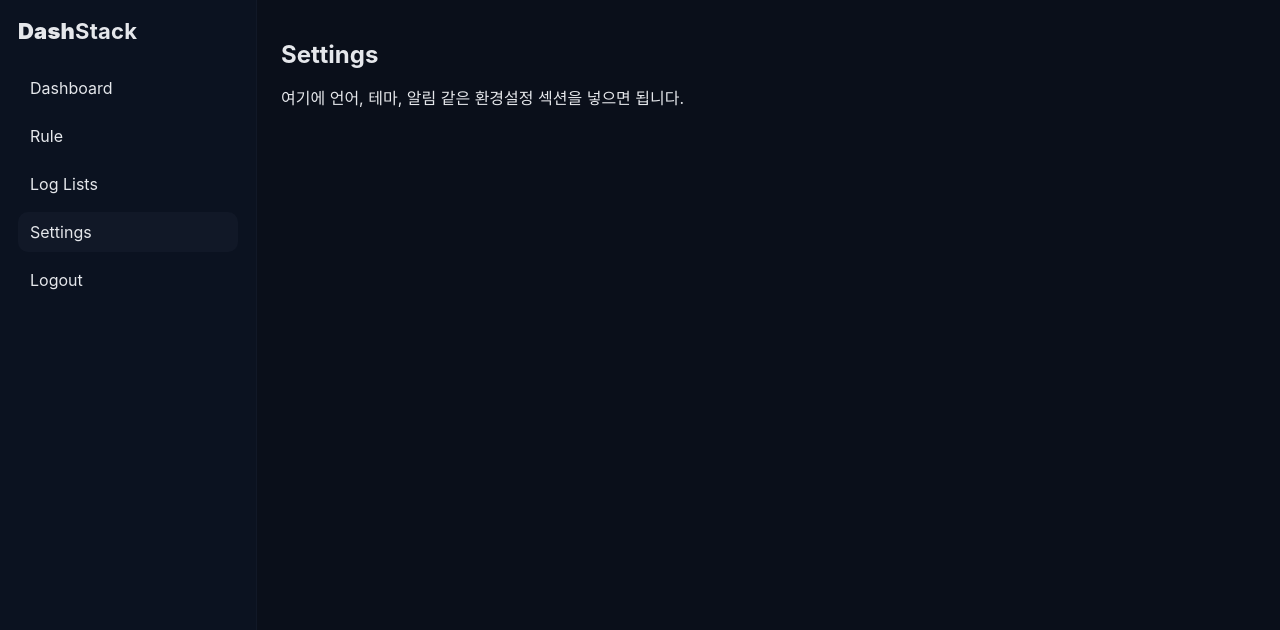
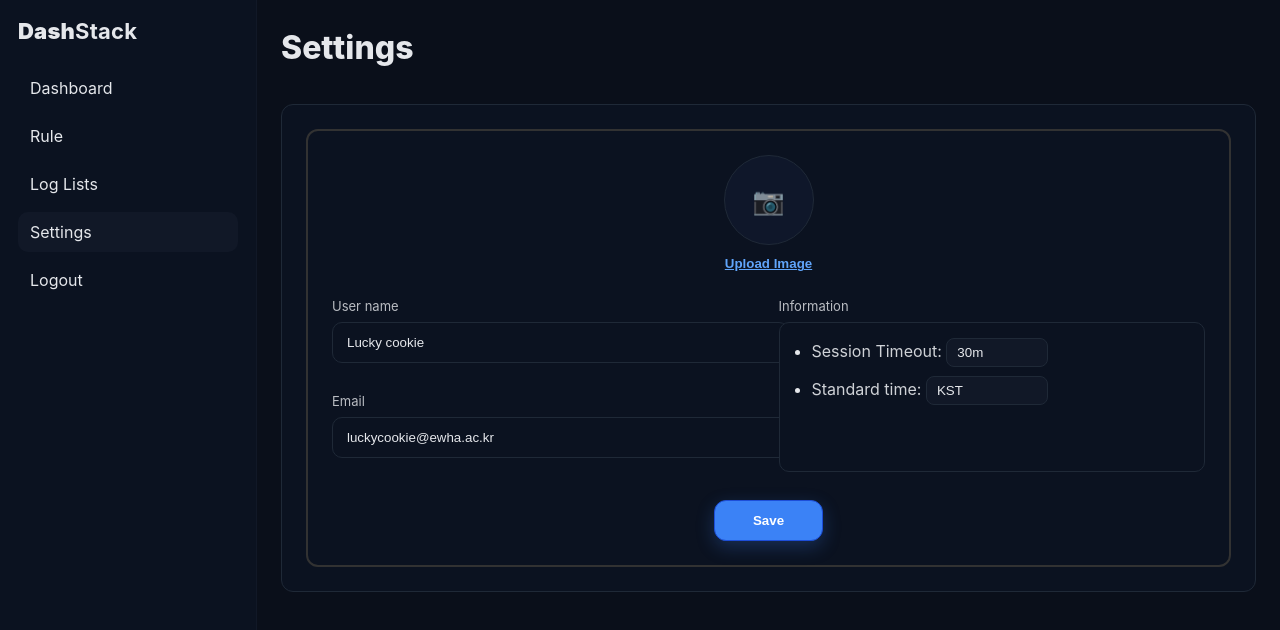
Before and after one commit to lucky-cookie-waf/elk-llm, a React (Create React App) app in the folder Client/: page /settings in a window 1280 px wide. Shown: the top 630 px of the page. Built offline with nearby package versions, Linux system fonts and the light colour scheme.

Commit message:
단일로그, 설정페이지 수정

```diff
--- a/Client/src/App.tsx
+++ b/Client/src/App.tsx
@@ -5,6 +5,7 @@ import RulePage from "./pages/RulePage";
 import LogListPage from "./pages/LogListPage";
 import SettingsPage from "./pages/SettingPage";
 import LogoutPage from "./pages/LogoutPage";
+import RawLogPage from "./pages/RawLogPage"; // ⬅️ 추가
 
 const App: React.FC = () => {
   const linkStyle: React.CSSProperties = {
@@ -69,6 +70,7 @@ const App: React.FC = () => {
             <Route path="/loglists" element={<LogListPage />} />
             <Route path="/settings" element={<SettingsPage />} />
             <Route path="/logout" element={<LogoutPage />} />
+            <Route path="/rawlog/:sessionId" element={<RawLogPage />} /> {/* ⬅️ 추가 */}
           </Routes>
         </main>
       </div>
--- a/Client/src/pages/LogListPage.tsx
+++ b/Client/src/pages/LogListPage.tsx
@@ -1,4 +1,5 @@
 import React, { useEffect, useMemo, useRef, useState } from "react";
+import { Link } from "react-router-dom";
 
 /* ========== time helpers (non-ISO도 안전하게 파싱) ========== */
 const pad2 = (n: number) => String(n).padStart(2, "0");
@@ -587,9 +588,22 @@ export default function LogListPage() {
               <div>
                 <Badge type={row.detection} />
               </div>
-              <div style={{ whiteSpace: "nowrap", overflow: "hidden", textOverflow: "ellipsis" }}>
+
+              {/* session_id를 RawLog로 이동하는 링크로 변경 */}
+              <Link
+                to={`/rawlog/${encodeURIComponent(row.session_id)}`}
+                style={{
+                  whiteSpace: "nowrap",
+                  overflow: "hidden",
+                  textOverflow: "ellipsis",
+                  color: "#3b82f6",
+                  textDecoration: "underline",
+                  cursor: "pointer",
+                }}
+              >
                 {row.session_id}
-              </div>
+              </Link>
+
               <div style={{ whiteSpace: "nowrap" }}>{row.ip_address}</div>
               <div
                 className="ua-cell"
@@ -607,7 +621,7 @@ export default function LogListPage() {
             </div>
           );
         })}
-      </div>
+      </div> {/* ⬅️ 이 닫힘이 누락돼서 오류가 났었습니다. */}
 
       {/* UA 전체보기 팝업 */}
       <Pop open={uaPop.open} anchor={uaPop.rect} onClose={() => setUaPop({ open: false })}>
@@ -625,13 +639,7 @@ export default function LogListPage() {
             marginBottom: 16,
           }}
         >
-          {[
-            { key: "y", label: "Year" },
-            { key: "m", label: "Month" },
-            { key: "d", label: "Date" },
-            { key: "h", label: "Hour" },
-            { key: "min", label: "Minute" },
-          ].map((f: any) => (
+          {timeDefs.map((f) => (
             <div
               key={f.key}
               style={{
--- a/Client/src/pages/SettingPage.tsx
+++ b/Client/src/pages/SettingPage.tsx
@@ -1,10 +1,241 @@
-import React from "react";
+import React, { useRef, useState } from "react";
 
 const SettingsPage: React.FC = () => {
+  const [avatar, setAvatar] = useState<string | null>(null);
+  const [username, setUsername] = useState("Lucky cookie");
+  const [email, setEmail] = useState("luckycookie@ewha.ac.kr");
+  const [sessionTimeout, setSessionTimeout] = useState("30m");
+  const [timezone, setTimezone] = useState("KST");
+
+  const inputRef = useRef<HTMLInputElement | null>(null);
+
+  const onPickFile = () => inputRef.current?.click();
+
+  const onFileChange = (e: React.ChangeEvent<HTMLInputElement>) => {
+    const f = e.target.files?.[0];
+    if (!f) return;
+    if (!f.type.startsWith("image/")) {
+      alert("이미지 파일만 업로드할 수 있어요.");
+      return;
+    }
+    const reader = new FileReader();
+    reader.onload = () => setAvatar(reader.result as string);
+    reader.readAsDataURL(f);
+  };
+
+  const onSave = () => {
+    // API 호출 부분
+    const payload = {
+      username,
+      email,
+      info: { sessionTimeout, timezone },
+      hasAvatar: !!avatar,
+    };
+    console.log("save settings:", payload);
+    alert("Settings saved (mock). 콘솔을 확인하세요.");
+  };
+
   return (
-    <div>
-      <h1 style={{ fontSize: 24, marginBottom: 16 }}>Settings</h1>
-      <p>여기에 언어, 테마, 알림 같은 환경설정 섹션을 넣으면 됩니다.</p>
+    <div style={{ display: "flex", flexDirection: "column", gap: 16 }}>
+      {/* 상단 타이틀 */}
+      <h1 style={{ fontSize: 32, fontWeight: 800, marginTop: 4 }}>Settings</h1>
+
+      {/* 메인 카드 */}
+      <div
+        style={{
+          background: "#0b1220",
+          border: "1px solid #1f2937",
+          borderRadius: 12,
+          padding: 24,
+        }}
+      >
+        {/* 박스 */}
+        <div
+          style={{
+            border: "2px solid #323232ff",
+            borderRadius: 12,
+            padding: 24,
+            background: "#0b1220",
+          }}
+        >
+          {/* 아바타 업로드 섹션 */}
+          <div
+            style={{
+              display: "flex",
+              flexDirection: "column",
+              alignItems: "center",
+              gap: 10,
+              marginBottom: 26,
+            }}
+          >
+            <div
+              style={{
+                width: 88,
+                height: 88,
+                borderRadius: "50%",
+                background: "#0f172a",
+                border: "1px solid #1f2937",
+                display: "flex",
+                alignItems: "center",
+                justifyContent: "center",
+                overflow: "hidden",
+              }}
+            >
+              {avatar ? (
+                <img
+                  src={avatar}
+                  alt="avatar"
+                  style={{ width: "100%", height: "100%", objectFit: "cover" }}
+                />
+              ) : (
+                <span style={{ fontSize: 26, opacity: 0.7 }}>📷</span>
+              )}
+            </div>
+            <button
+              onClick={onPickFile}
+              style={{
+                background: "transparent",
+                color: "#60a5fa",
+                border: "none",
+                textDecoration: "underline",
+                cursor: "pointer",
+                fontWeight: 700,
+              }}
+            >
+              Upload Image
+            </button>
+            <input
+              ref={inputRef}
+              type="file"
+              accept="image/*"
+              onChange={onFileChange}
+              style={{ display: "none" }}
+            />
+          </div>
+
+          {/* 폼 영역 */}
+          <div
+            style={{
+              display: "grid",
+              gridTemplateColumns: "1fr 1fr",
+              gap: 20,
+            }}
+          >
+            {/* 프로필 입력 */}
+            <div style={{ display: "grid", gap: 16 }}>
+              <div>
+                <div style={{ fontSize: 13, opacity: 0.8, marginBottom: 8 }}>
+                  User name
+                </div>
+                <input
+                  value={username}
+                  onChange={(e) => setUsername(e.target.value)}
+                  placeholder="Enter your name"
+                  style={{
+                    width: "100%",
+                    background: "#0b1220",
+                    border: "1px solid #1f2937",
+                    borderRadius: 10,
+                    padding: "12px 14px",
+                    color: "#e5e7eb",
+                    outline: "none",
+                  }}
+                />
+              </div>
+
+              <div>
+                <div style={{ fontSize: 13, opacity: 0.8, marginBottom: 8 }}>
+                  Email
+                </div>
+                <input
+                  value={email}
+                  onChange={(e) => setEmail(e.target.value)}
+                  placeholder="Enter email"
+                  style={{
+                    width: "100%",
+                    background: "#0b1220",
+                    border: "1px solid #1f2937",
+                    borderRadius: 10,
+                    padding: "12px 14px",
+                    color: "#e5e7eb",
+                    outline: "none",
+                  }}
+                />
+              </div>
+            </div>
+
+            {/* 정보 박스 */}
+            <div>
+              <div style={{ fontSize: 13, opacity: 0.8, marginBottom: 8 }}>
+                Information
+              </div>
+              <div
+                style={{
+                  background: "#0b1220",
+                  border: "1px solid #1f2937",
+                  borderRadius: 10,
+                  padding: 14,
+                  minHeight: 120,
+                }}
+              >
+                <ul style={{ margin: 0, paddingLeft: 18, lineHeight: 1.8 }}>
+                  <li style={{ marginBottom: 8 }}>
+                    <span style={{ opacity: 0.9 }}>Session Timeout:&nbsp;</span>
+                    <input
+                      value={sessionTimeout}
+                      onChange={(e) => setSessionTimeout(e.target.value)}
+                      style={{
+                        background: "#111827",
+                        border: "1px solid #1f2937",
+                        borderRadius: 8,
+                        padding: "6px 10px",
+                        color: "#e5e7eb",
+                        outline: "none",
+                        width: 80,
+                      }}
+                    />
+                  </li>
+                  <li>
+                    <span style={{ opacity: 0.9 }}>Standard time:&nbsp;</span>
+                    <input
+                      value={timezone}
+                      onChange={(e) => setTimezone(e.target.value)}
+                      style={{
+                        background: "#111827",
+                        border: "1px solid #1f2937",
+                        borderRadius: 8,
+                        padding: "6px 10px",
+                        color: "#e5e7eb",
+                        outline: "none",
+                        width: 100,
+                      }}
+                    />
+                  </li>
+                </ul>
+              </div>
+            </div>
+          </div>
+
+          {/* 저장 버튼 */}
+          <div style={{ display: "flex", justifyContent: "center", marginTop: 28 }}>
+            <button
+              onClick={onSave}
+              style={{
+                padding: "12px 38px",
+                borderRadius: 12,
+                background: "#3b82f6",
+                border: "1px solid #1d4ed8",
+                color: "white",
+                fontWeight: 800,
+                cursor: "pointer",
+                boxShadow: "0 6px 18px rgba(59,130,246,.25)",
+              }}
+            >
+              Save
+            </button>
+          </div>
+        </div>
+      </div>
     </div>
   );
 };
```
